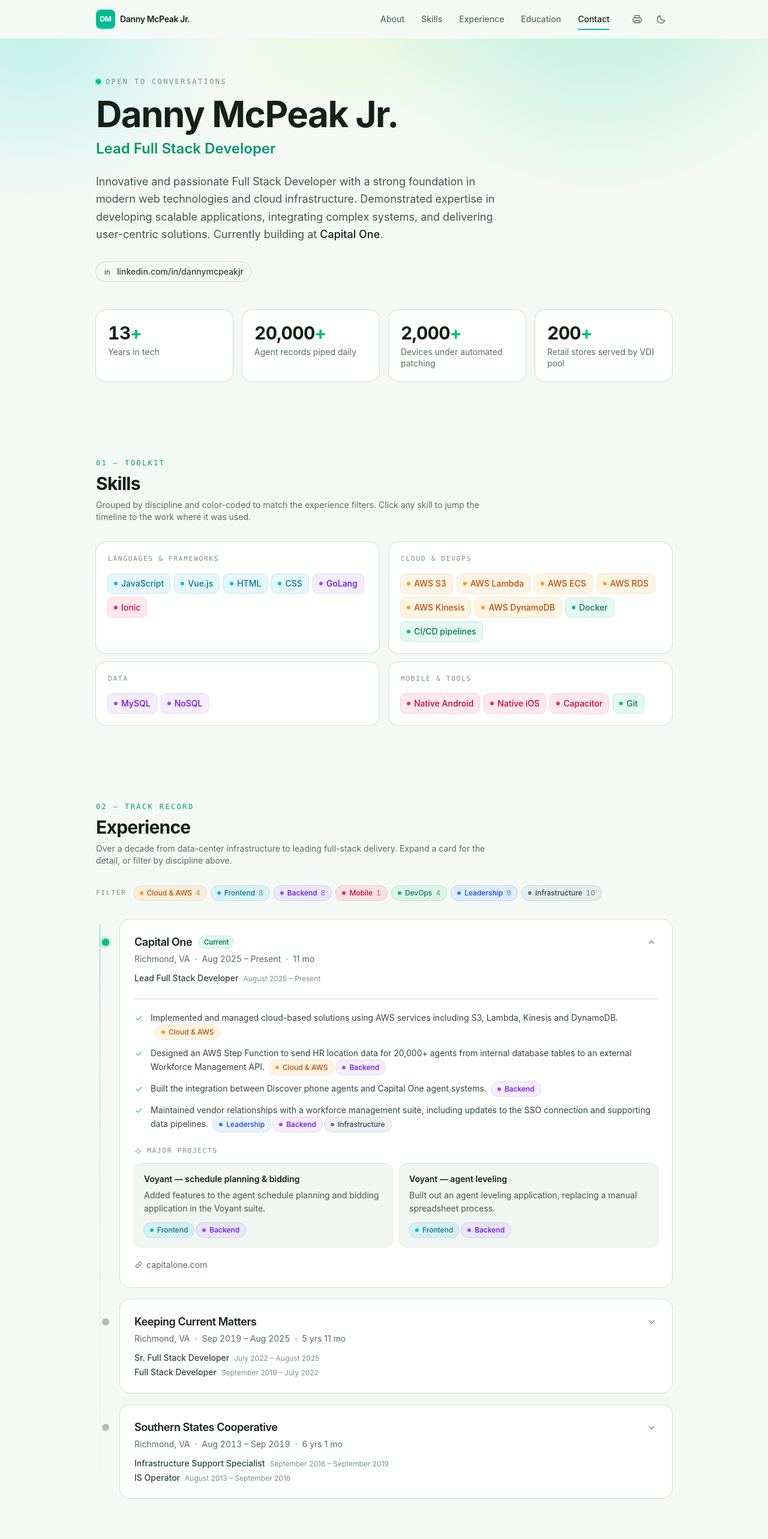
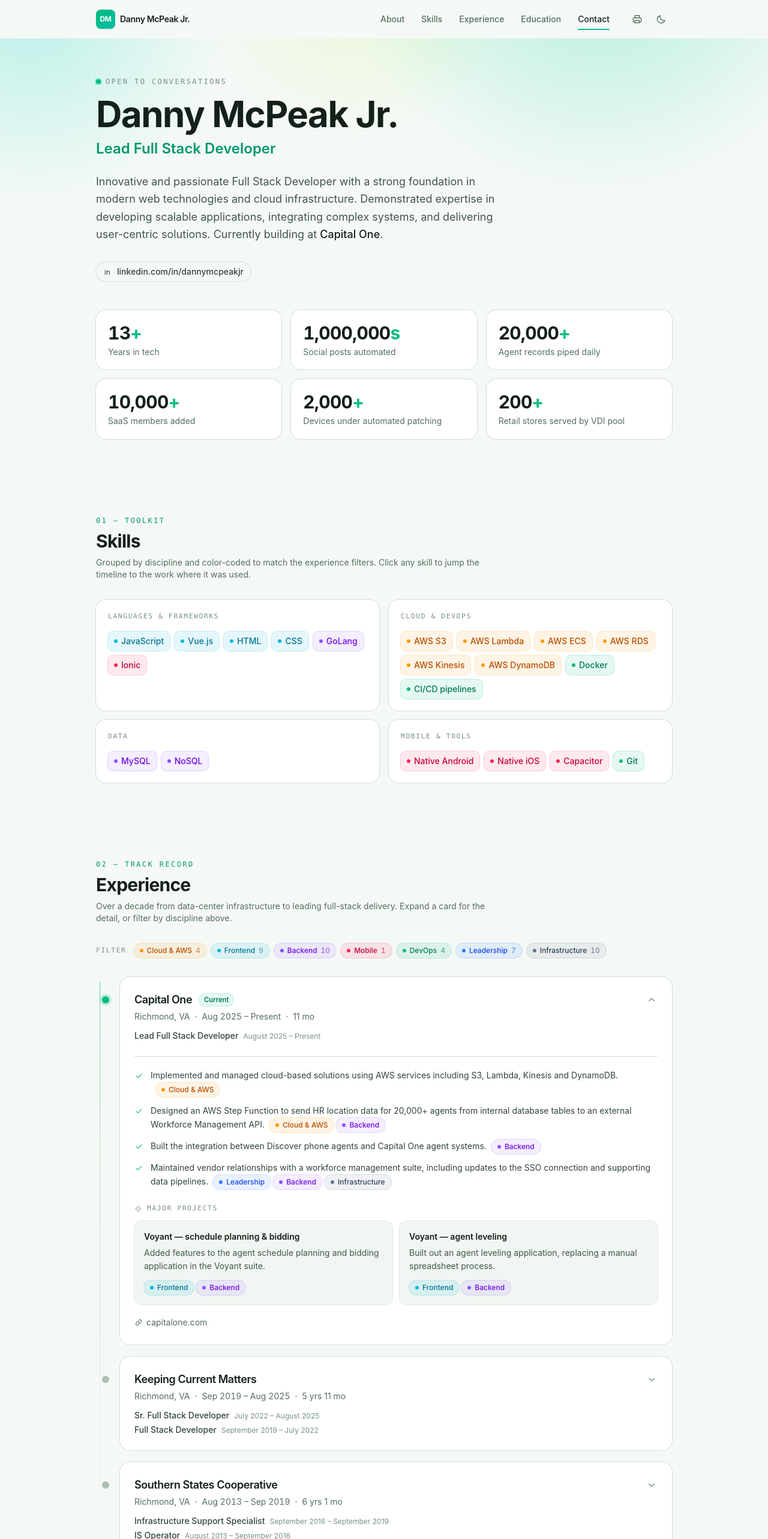
Before and after one commit to mcpeakdb/interactive-resume, a Vue app: page / in a window 1280 px wide. Shown: the top 2566 px of the page at 60% size. Built offline with nearby package versions, Linux system fonts and the light colour scheme.

Commit message:
update stats

```diff
--- a/src/components/StatStrip.vue
+++ b/src/components/StatStrip.vue
@@ -24,7 +24,7 @@
 </script>
 
 <template>
-  <dl ref="root" class="grid grid-cols-2 gap-3 sm:gap-4 lg:grid-cols-4">
+  <dl ref="root" class="grid grid-cols-2 gap-3 sm:gap-4 lg:grid-cols-3">
     <StatCounter
       v-for="(stat, i) in stats"
       :key="stat.label"
--- a/src/data/resume.js
+++ b/src/data/resume.js
@@ -29,14 +29,16 @@
 
 const CAREER_START = 2013
 
-/** Headline numbers pulled straight from the experience bullets below. */
+/** Headline numbers, ordered by magnitude, each pulled from a bullet below. */
 export const stats = [
   {
     value: new Date().getFullYear() - CAREER_START,
     suffix: '+',
     label: 'Years in tech',
   },
+  { value: 1000000, suffix: 's', label: 'Social posts automated' },
   { value: 20000, suffix: '+', label: 'Agent records piped daily' },
+  { value: 10000, suffix: '+', label: 'SaaS members added' },
   { value: 2000, suffix: '+', label: 'Devices under automated patching' },
   { value: 200, suffix: '+', label: 'Retail stores served by VDI pool' },
 ]
@@ -148,6 +150,11 @@
         tags: ['frontend', 'backend'],
       },
       {
+        text: 'Helped manage the technical side of membership growth from 18,000 to 32,000 at peak.',
+        tags: ['leadership', 'backend'],
+        metric: '18,000 → 32,000 members',
+      },
+      {
         text: 'Implemented cloud-based solutions using AWS services like S3 and Lambda.',
         tags: ['cloud'],
       },
@@ -191,6 +198,12 @@
       {
         name: 'Internal customer management tools',
         detail: 'Tooling for the team to manage customers and accounts directly.',
+        tags: ['frontend', 'backend'],
+      },
+      {
+        name: 'Social autoposting application',
+        detail:
+          'Scheduled and published social content on behalf of members, automating millions of posts.',
         tags: ['frontend', 'backend'],
       },
       {
```
